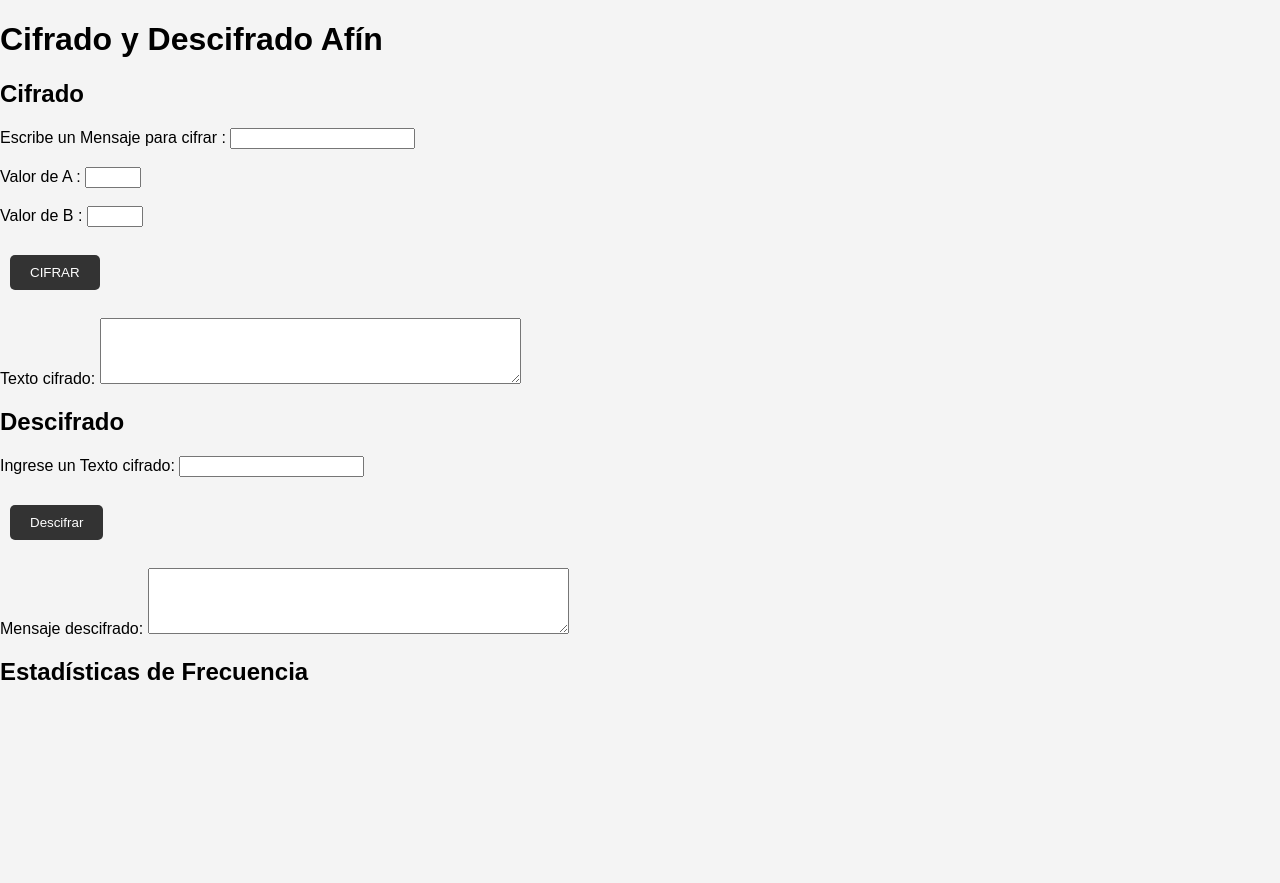
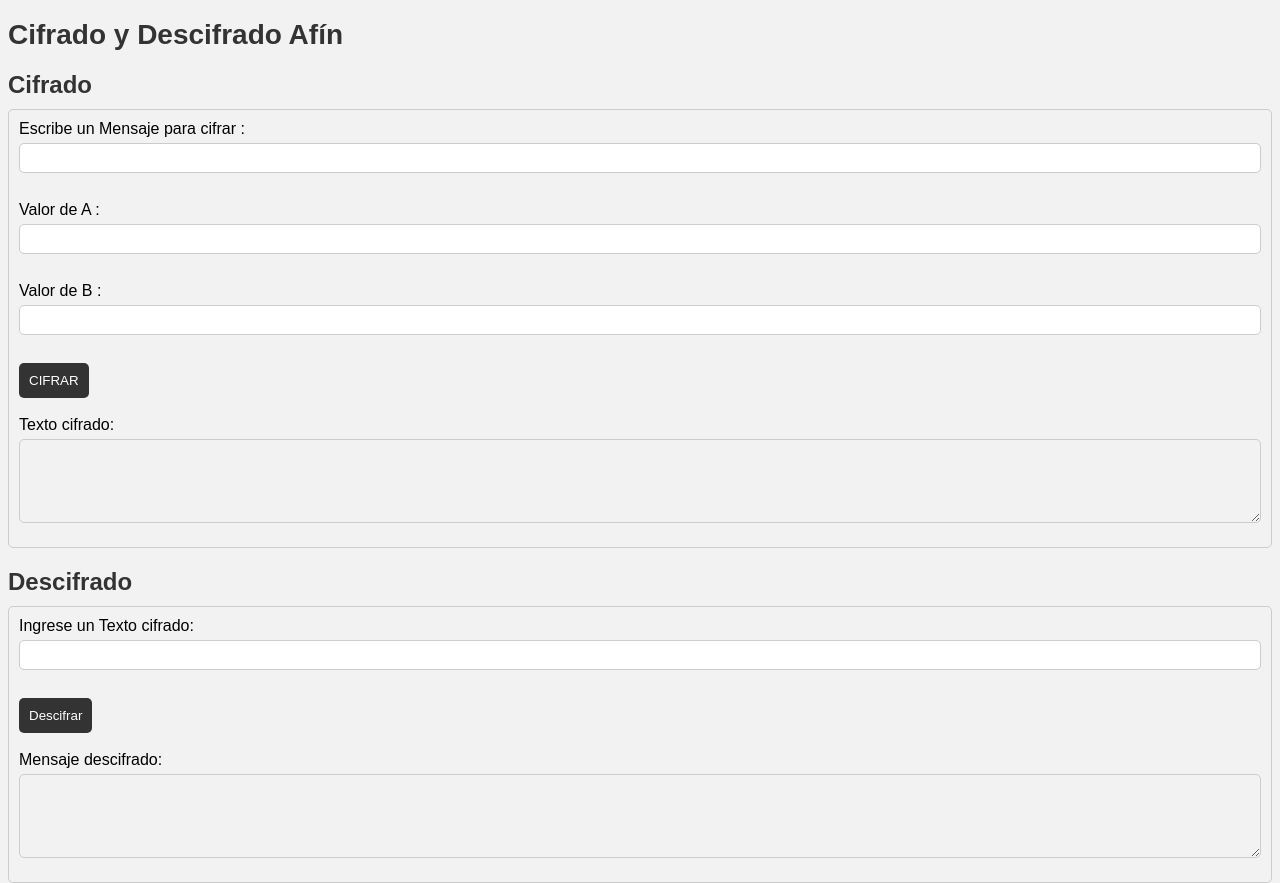
Before and after one commit to cdcl10/CifradoAfin, a plain HTML site: page index.html in a window 1280 px wide. Shown: the top 883 px of the page. Before the commit the page ends 800 px from the top, so only its background shows below. Drawn offline with Linux system fonts and the light colour scheme.

Commit message:
Update style.css

```diff
--- a/style.css
+++ b/style.css
@@ -1,64 +1,94 @@
+/* Reglas para el cuerpo del documento */
 body {
+  background-color: #f2f2f2;
   font-family: Arial, sans-serif;
-    background-color: #f4f4f4;
-    margin: 0;
-    padding: 0;
+  font-size: 16px;
 }
 
-  /* Estilo para el encabezado */
-  header {
+/* Reglas para el encabezado */
+h1 {
+  font-size: 28px;
+  color: #333;
+  margin-bottom: 20px;
+}
+
+h2 {
+  font-size: 24px;
+  color: #333;
+  margin-bottom: 10px;
+}
+
+/* Reglas para los formularios */
+form {
+  margin-bottom: 20px;
+  padding: 10px;
+  border: 1px solid #ccc;
+  border-radius: 5px;
+}
+
+label {
+  display: block;
+  margin-bottom: 5px;
+}
+
+input[type="text"],
+input[type="number"],
+textarea {
+  padding: 5px;
+  font-size: 16px;
+  border: 1px solid #ccc;
+  border-radius: 5px;
+  width: 100%;
+  box-sizing: border-box;
+  margin-bottom: 10px;
+}
+
+textarea[readonly] {
+  background-color: #f2f2f2;
+}
+
+button[type="button"] {
   background-color: #333;
   color: #fff;
-    text-align: center;
-    padding: 20px;
+  padding: 10px;
+  border: none;
+  border-radius: 5px;
+  cursor: pointer;
 }
 
-  /* Estilo para el título del encabezado */
-  header h1 {
-    margin: 0;
-  }
-
-  /* Estilo para el contenido principal */
-  main {
-    max-width: 800px;
-    margin: 0 auto;
-    padding: 20px;
-  }
-
-  /* Estilo para los botones */
-  button {
-    background-color: #333;
-    color: #fff;
-    border: none;
-    padding: 10px 20px;
-    margin: 10px;
-    cursor: pointer;
-    border-radius: 5px;
-    transition: background-color 0.3s;
-  }
-
-  /* Estilo para los botones al pasar el cursor por encima */
-  button:hover {
+button[type="button"]:hover {
   background-color: #555;
 }
 
-  /* Estilo para la tabla */
-  table {
-    border-collapse: collapse;
-    width: 100%;
+/* Reglas para la sección de estadísticas */
+#estadisticass {
+  margin-top: 20px;
 }
 
-  /* Estilo para las celdas de la tabla */
-  td, th {
-    border: 1px solid #ddd;
-    padding: 8px;
-    text-align: left;
+.caja {
+  padding: 10px;
+  border: 1px solid #ccc;
+  border-radius: 5px;
+  background-color: #fff;
+  margin-bottom: 20px;
 }
 
-  /* Estilo para la fila encabezado de la tabla */
-  th {
-    padding-top: 12px;
-    padding-bottom: 12px;
-    background-color: #333;
-    color: white;
+#estadisticas {
+  width: 100%;
+  height: 200px;
 }
+table {
+  margin: 0 auto;
+  text-align: center;
+}
+
+th,
+td {
+  padding: 5px;
+}
+
+#estadisticas-titulo {
+  text-align: center;
+  font-size: 24px;
+  margin-bottom: 20px;
+}
```
Lines whose indentation alone changed are shown as unchanged.
